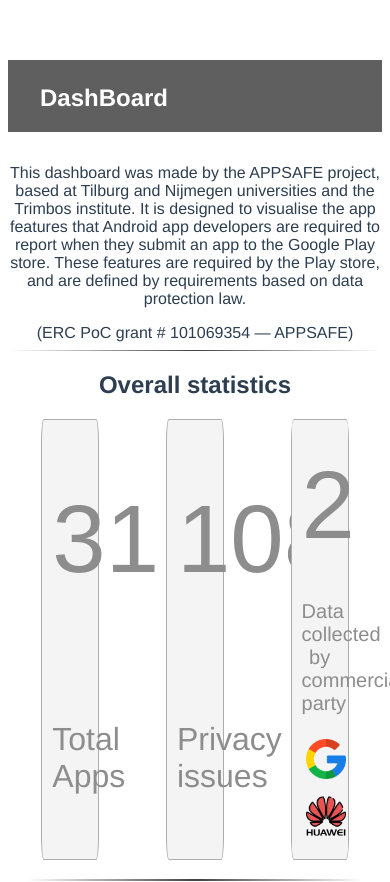
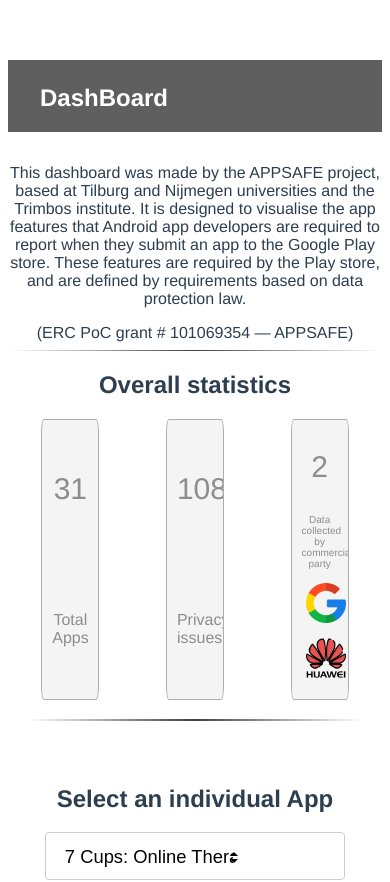
Before and after one commit to JesperStromblad/appsafe-dashboard, a Vue app: page / in a window 390 px wide. Shown: the top 882 px of the page. Built offline with nearby package versions, Linux system fonts and the light colour scheme.

Commit message:
added media screen size adjustment

```diff
--- a/src/components/BlockDisplay.vue
+++ b/src/components/BlockDisplay.vue
@@ -40,6 +40,7 @@
         border-radius: 5%;
         width: 15%;
         background-color: #f4f4f4;
+        overflow: hidden;
     }
     .data {
         background-color: #f4f4f4;
@@ -68,4 +69,19 @@
     .align {
         padding-top: 30px;
     }
+
+    /* Smaller tablets and mobiles */
+    @media (max-width: 1130px) {
+        .data {
+            font-size: 30px;
+        }
+        .label {
+            color: rgb(141, 141, 141);
+            font-size: 1em;
+        }
+        .analytic-label {
+            font-size: 10px;
+            color: rgb(141, 141, 141);
+        }
+    }
 </style>
```
